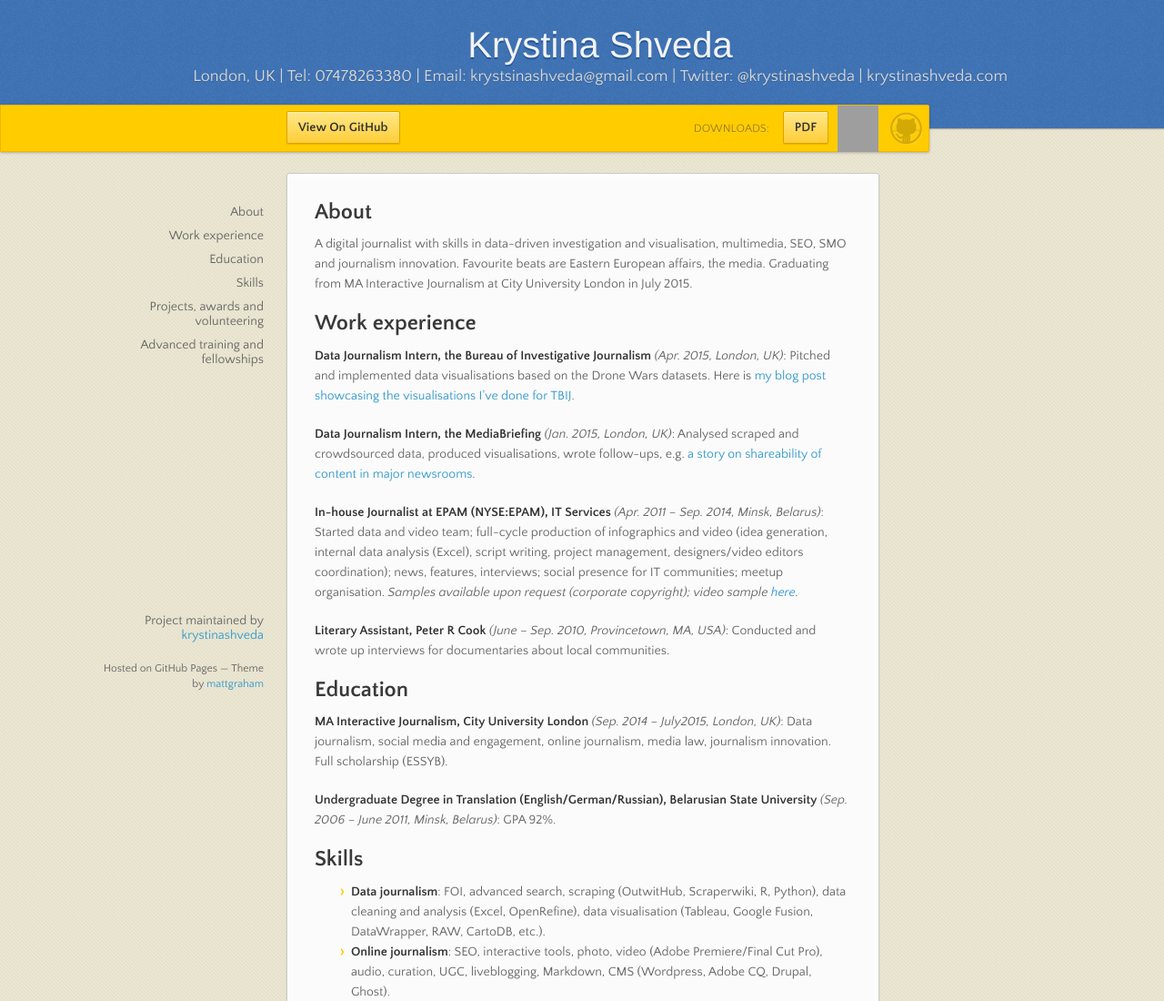
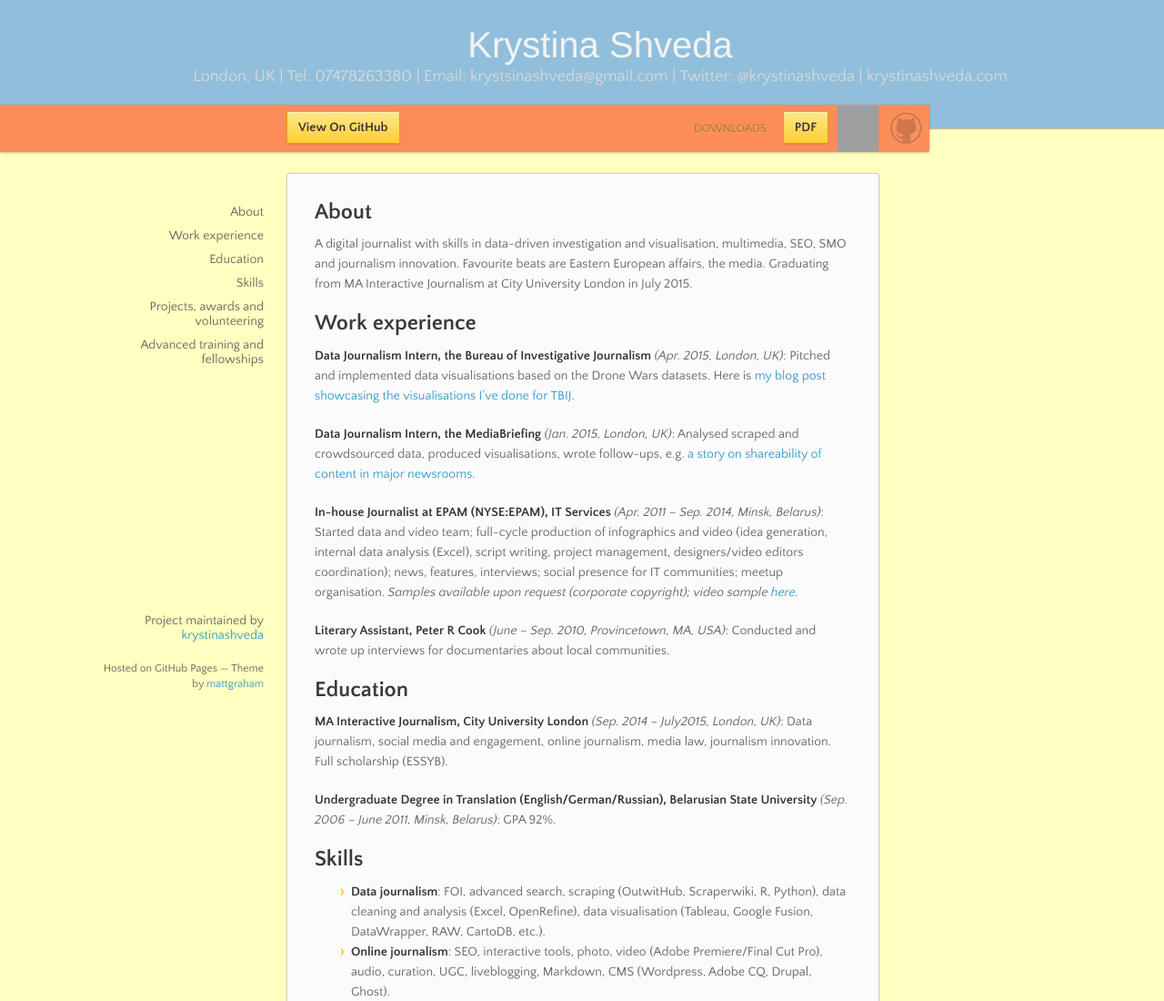
Before and after one commit to krystinashveda/new-cv, a plain HTML site: page index.html in a window 1280 px wide. Shown: the top 1100 px of the page at 91% size. Drawn offline with nearby package versions, Linux system fonts and the light colour scheme; grey boxes are pictures that could not be loaded.

Commit message:
Update styles.css

```diff
--- a/stylesheets/styles.css
+++ b/stylesheets/styles.css
@@ -508,7 +508,7 @@ body {
   font-weight: 300;
   margin: 0px;
   padding: 0px 0 20px 0px;
-  background: url(../images/body-background.png) #eae6d1;
+  background: #ffffbf;
 }
 
 h1, h2, h3, h4, h5, h6 {
@@ -659,7 +659,7 @@ header {
   right: 0;
   width: 100%;
   text-align: center;
-  background: url(../images/background.png) #4276b6;
+  background: #91bfdb;
   -moz-box-shadow: 1px 0px 2px rgba(0, 0, 0, 0.75);
   -webkit-box-shadow: 1px 0px 2px rgba(0, 0, 0, 0.75);
   -o-box-shadow: 1px 0px 2px rgba(0, 0, 0, 0.75);
@@ -671,7 +671,7 @@ header {
 header h1 {
   font: 40px/48px "Helvetica Neue", Helvetica, Arial, sans-serif;
   color: #f3f3f3;
-  text-shadow: 0px 2px 0px #235796;
+  text-shadow: ;
   margin: 0px;
   white-space: nowrap;
   overflow: hidden;
@@ -681,7 +681,7 @@ header h1 {
 }
 header p {
   color: #d8d8d8;
-  text-shadow: rgba(0, 0, 0, 0.2) 0 1px 0;
+  text-shadow: ;
   font-size: 18px;
   margin: 0px;
 }
@@ -694,8 +694,8 @@ header p {
   margin-right: -382px;
   position: fixed;
   top: 115px;
-  background: #ffcc00;
-  border: 1px solid #f0b500;
+  background: #fc8d59;
+  border: 1px solid #fc8d59;
   -moz-box-shadow: 0px 1px 3px rgba(0, 0, 0, 0.25);
   -webkit-box-shadow: 0px 1px 3px rgba(0, 0, 0, 0.25);
   -o-box-shadow: 0px 1px 3px rgba(0, 0, 0, 0.25);
```
